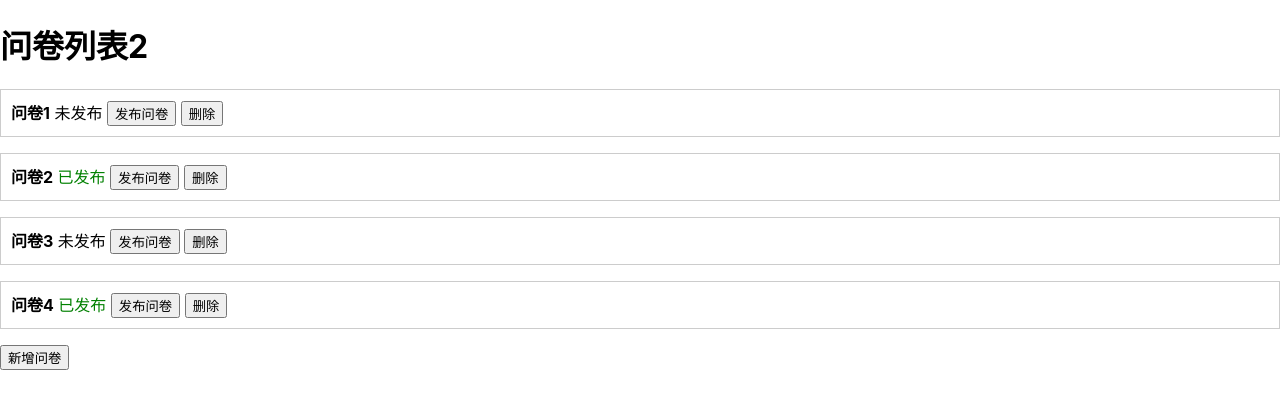
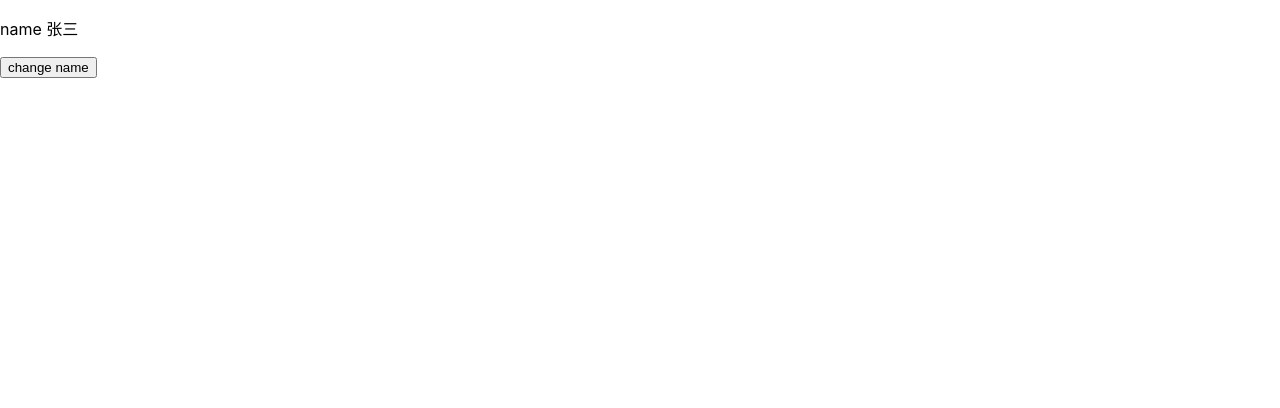
Before and after one commit to dmlvhh/react-ts-demo, a React (Create React App) app: page / in a window 1280 px wide. Shown: the top 408 px of the page. Built offline with nearby package versions, Linux system fonts and the light colour scheme.

Commit message:
feature:useRef操作DOM元素

```diff
--- a/src/App.tsx
+++ b/src/App.tsx
@@ -1,16 +1,18 @@
 import React from 'react'
 // import StateDemo1 from './StateDemo1'
 // import StateDemo2 from './StateDemo2'
-import List2 from './List2'
+// import List2 from './List2'
 // import ImmerDemo from './ImmerDemo'
+import UseRefDemo from './useRefDemo'
 function App() {
   return (
     <>
       {/*<List1 />*/}
       {/*<StateDemo1 />*/}
       {/*<StateDemo2 />*/}
-      <List2 />
+      {/*<List2 />*/}
       {/*<ImmerDemo />*/}
+      <UseRefDemo />
     </>
   )
 }
--- /dev/null
+++ b/src/useRefDemo.tsx
@@ -0,0 +1,33 @@
+import React, { FC, useRef } from 'react'
+
+// const Demo: FC = () => {
+//   const inputRef = useRef<HTMLInputElement>(null)
+//
+//   const selectInput = () => {
+//     const inputElem = inputRef.current
+//     if (inputElem) inputElem.select() // DOM节点，DOM操作api
+//   }
+//   return (
+//     <div>
+//       <input ref={inputRef} defaultValue="hello world" />
+//       <button onClick={selectInput}>选中 input</button>
+//     </div>
+//   )
+// }
+const Demo: FC = () => {
+  const nameRef = useRef('张三')
+  const changeName = () => {
+    nameRef.current = '王五' // 修改ref值，不会触发rerender（state修改会触发组件rerender）
+    console.log(nameRef.current)
+  }
+
+  return (
+    <>
+      <p>name {nameRef.current}</p>
+      <div>
+        <button onClick={changeName}>change name</button>
+      </div>
+    </>
+  )
+}
+export default Demo
```
